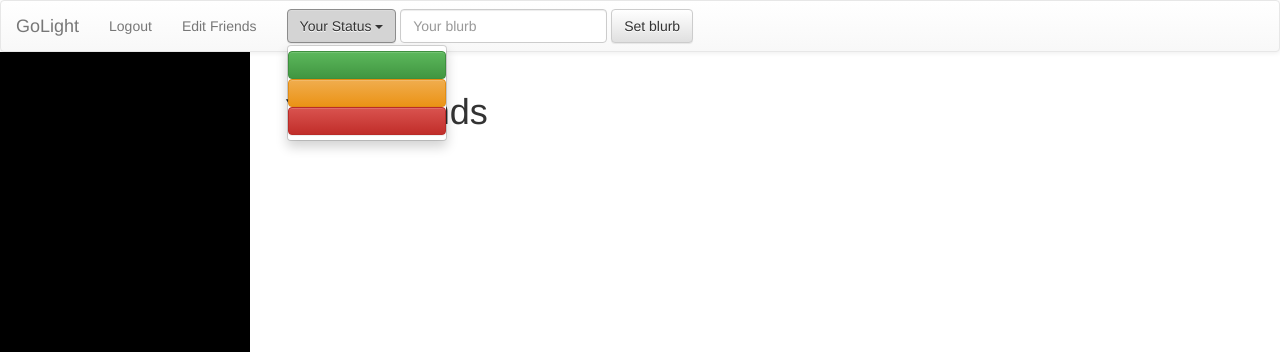
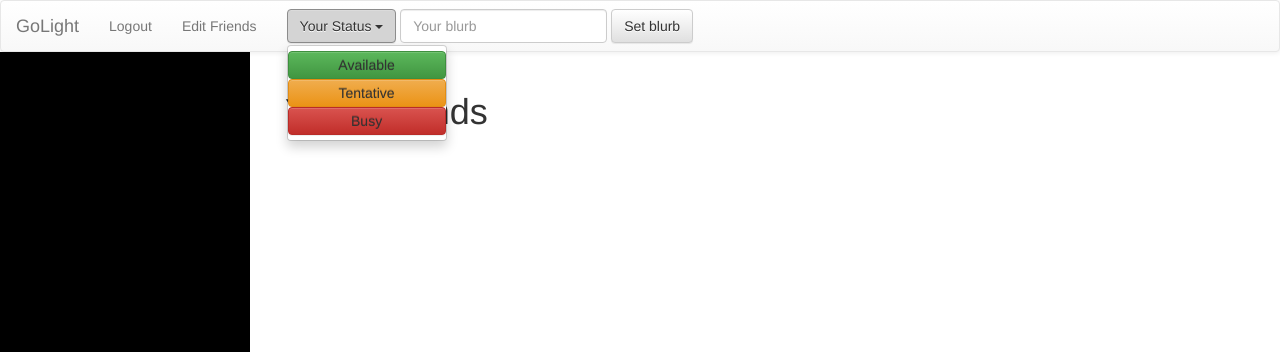
Before and after one commit to sag109/golight, a Python web app: template templates/main.html in a window 1280 px wide, after a click on "Your Status". Shown: the top 352 px of the page. Run offline with Jinja, Linux system fonts and the light colour scheme; the template is opened without the code that fills it, so the values that code supplies are empty; some libraries are stand-ins or nearby versions.

Commit message:
added text to dropdown items

```diff
--- a/templates/main.html
+++ b/templates/main.html
@@ -15,7 +15,6 @@
 		<script src="js/main.js"></script>
 		<script src="js/status.js"></script>
 		<link rel="stylesheet" type="text/css" href="css/main.css"/>
-
 	</head>
 	<body>
    		<nav class="navbar navbar-default" style="margin:0px;">
@@ -24,36 +23,22 @@
       				<a class="navbar-brand" href="#">GoLight</a>
     			</div>
     			<div>
-	      			<ul class="nav navbar-nav"><!--
-	      				<a>your status</li>
-	      				<li><input type ="text" id="user_status"></li> -->
+	      			<ul class="nav navbar-nav">
         				<li><a href="{{logout}}">Logout</a></li>
       				</ul>
-      				<!--
-      				<form class="navbar-form navbar-left" role="search">
-                        <button type="button" id="status" onclick="changeStatus()" data-toggle="dropdown" class="btn btn-default">Your Status</button>
-                        <div class="form-group">
-                        <input id="user_blurb" type="text" class="form-control" placeholder="Your blurb">
-                        </div>
-                    </form>
-                    -->
-
-
                     <div id="editButton">
                         <ul class="nav navbar-nav">
                             <li><a href="/edit">Edit Friends</a></li>
                         </ul>
                     </div>
-
                     <form class="navbar-form navbar-left" role="search">
-
                     <div class="dropdown">
                         <button class="btn btn-default dropdown-toggle" type="button" id="status_dropdown" data-toggle="dropdown">Your Status
                         <span class="caret"></span></button>
                         <ul class="dropdown-menu" role="menu" id="status_dropdown" aria-labelledby="menu1">
-                            <li role="presentation"><a role="menuitem" class="btn btn-success" id="suc" tabindex="0" onclick="changeStatus(this)">&nbsp;</a></li>
-                            <li role="presentation"><a role="menuitem" class="btn btn-warning" id="war" tabindex="0" onclick="changeStatus(this)">&nbsp;</a></li>
-                            <li role="presentation"><a role="menuitem" class="btn btn-danger"  id="dan" tabindex="0" onclick="changeStatus(this)">&nbsp;</a></li>
+                            <li role="presentation"><a role="menuitem" class="btn btn-success" id="suc" tabindex="0" onclick="changeStatus(this)">Available</a></li>
+                            <li role="presentation"><a role="menuitem" class="btn btn-warning" id="war" tabindex="0" onclick="changeStatus(this)">Tentative</a></li>
+                            <li role="presentation"><a role="menuitem" class="btn btn-danger"  id="dan" tabindex="0" onclick="changeStatus(this)">Busy</a></li>
                         </ul>
                         <input id="user_blurb" type="text" class="form-control" placeholder="Your blurb">
                         <button class="btn btn-default" type="button" id="set_blurb" onclick="changeBlurb()">Set blurb</button>
@@ -62,20 +47,13 @@
     			</div>
   			</div>
 		</nav>
-
-
-
-
 		    <div id="wrapper">
-
         <!-- Sidebar -->
         <div id="sidebar-wrapper">
             <ul class="sidebar-nav" id="group_list">
-
             </ul>
         </div>
         <!-- /#sidebar-wrapper -->
-
         <!-- Page Content -->
         <div id="page-content-wrapper">
             <div class="container-fluid">
@@ -90,7 +68,5 @@
             </div>
         </div>
         <!-- /#page-content-wrapper -->
-
-
 	</body>
 </html>
```
